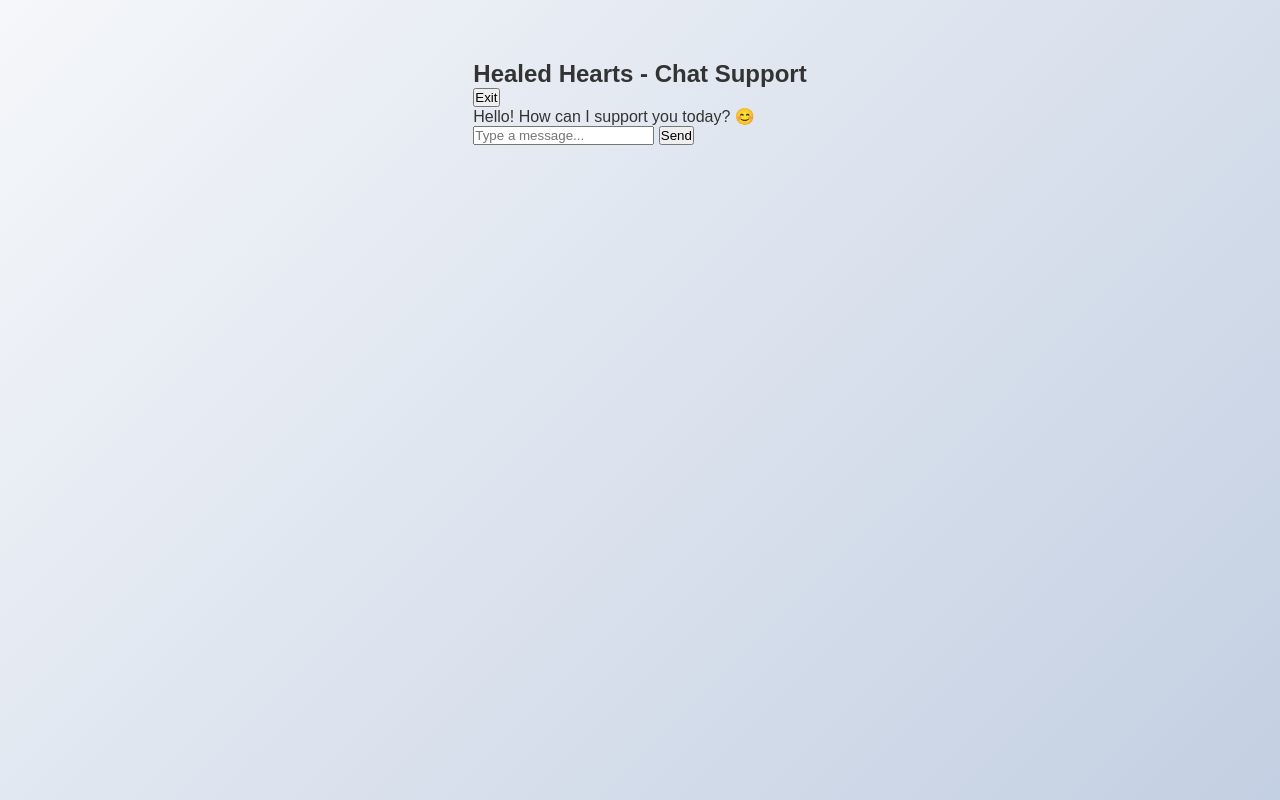
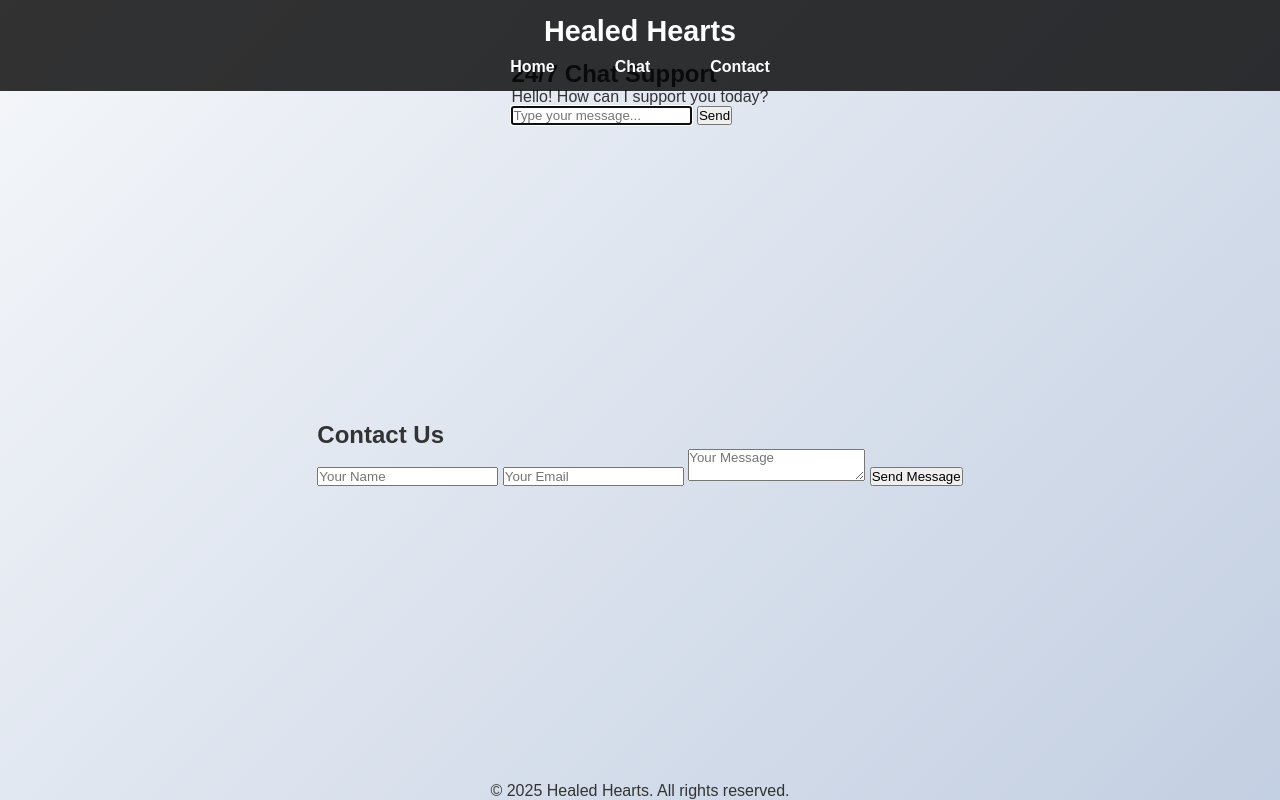
Before and after one commit to karthikeya25/healedhearts, a Flask app: template healed_hearts/templates/chat.html in a window 1280 px wide. Run offline with Flask 3, Linux system fonts and the light colour scheme; the template is opened without the code that fills it, so the values that code supplies are empty.

Commit message:
Update chat.html

```diff
--- a/healed_hearts/templates/chat.html
+++ b/healed_hearts/templates/chat.html
@@ -3,29 +3,53 @@
 <head>
     <meta charset="UTF-8">
     <meta name="viewport" content="width=device-width, initial-scale=1.0">
-    <title>Chat - Healed Hearts</title>
+    <title>Healed Hearts - Chat Support</title>
     <link rel="stylesheet" href="styles.css">
     <script defer src="app.js"></script>
 </head>
 <body>
-    <div class="chat-container">
-        <div class="chat-header">
-            <h2>Healed Hearts - Chat Support</h2>
-            <button class="exit-btn" onclick="window.location.href='index.html'">Exit</button>
+
+    <!-- Navigation Bar -->
+    <header class="nav-bar">
+        <h1 class="logo">Healed Hearts</h1>
+        <nav>
+            <ul>
+                <li><a href="index.html">Home</a></li>
+                <li><a href="#chat">Chat</a></li>
+                <li><a href="#contact">Contact</a></li>
+            </ul>
+        </nav>
+    </header>
+
+    <!-- Chat Section -->
+    <section id="chat" class="chat-container fade-in">
+        <h2>24/7 Chat Support</h2>
+        <div class="chat-box">
+            <div class="messages" id="chat-messages">
+                <div class="bot-message">Hello! How can I support you today?</div>
+            </div>
+            <div class="input-container">
+                <input type="text" id="user-input" placeholder="Type your message..." autofocus>
+                <button onclick="sendMessage()">Send</button>
+            </div>
         </div>
+    </section>
 
-        <div class="chat-box" id="chat-box">
-            <div class="bot-message">Hello! How can I support you today? 😊</div>
-        </div>
+    <!-- Contact Section -->
+    <section id="contact" class="content-section pop-up">
+        <h2>Contact Us</h2>
+        <form id="contact-form">
+            <input type="text" name="name" placeholder="Your Name" required>
+            <input type="email" name="email" placeholder="Your Email" required>
+            <textarea name="message" placeholder="Your Message" required></textarea>
+            <button type="submit" class="pulse-btn">Send Message</button>
+        </form>
+    </section>
 
-        <div class="typing-indicator" id="typing-indicator">
-            <span></span><span></span><span></span>
-        </div>
+    <!-- Footer -->
+    <footer>
+        <p>&copy; 2025 Healed Hearts. All rights reserved.</p>
+    </footer>
 
-        <div class="chat-input">
-            <input type="text" id="user-message" placeholder="Type a message..." onkeypress="handleKeyPress(event)">
-            <button onclick="sendMessage()">Send</button>
-        </div>
-    </div>
 </body>
 </html>
```
